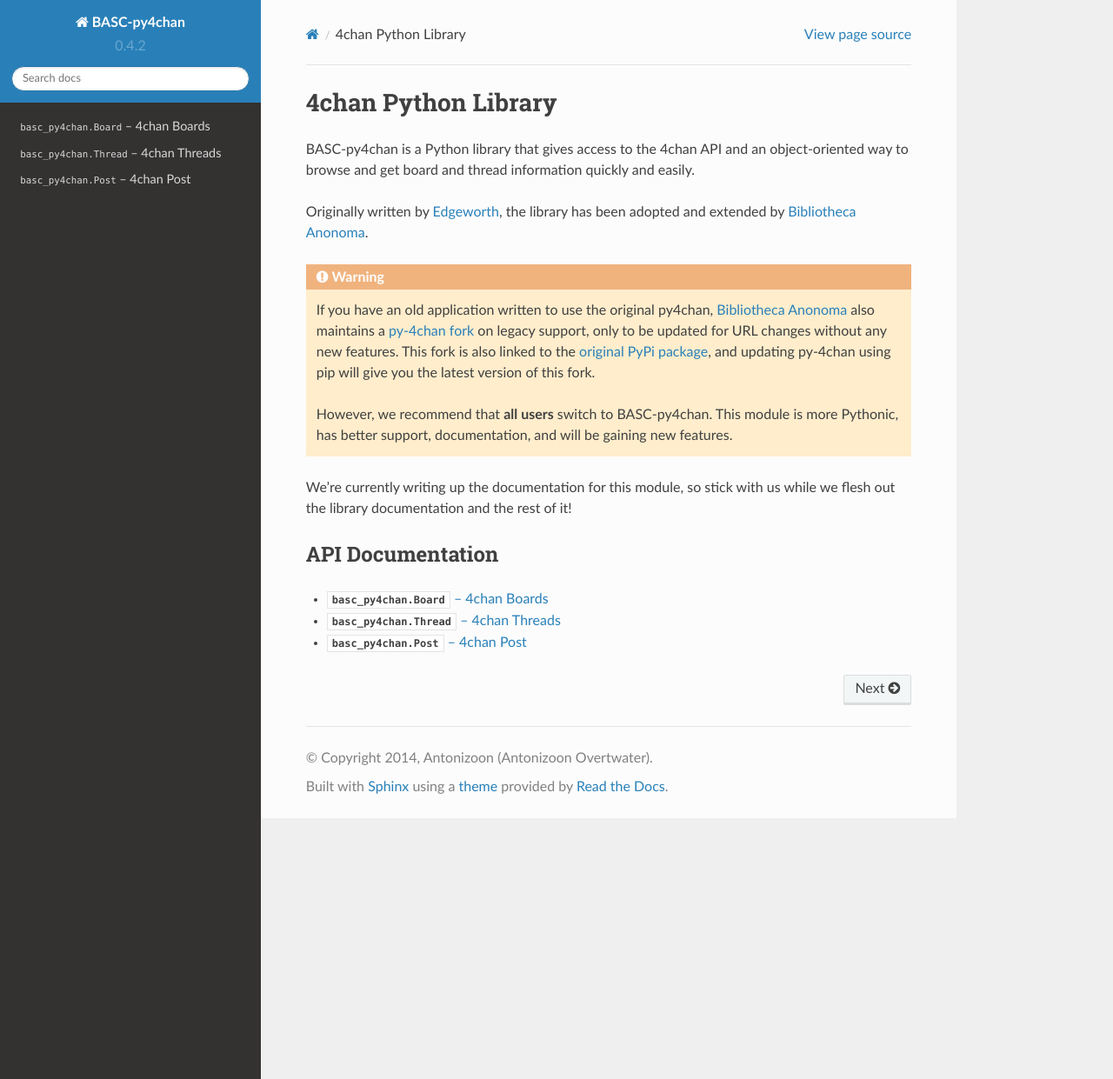
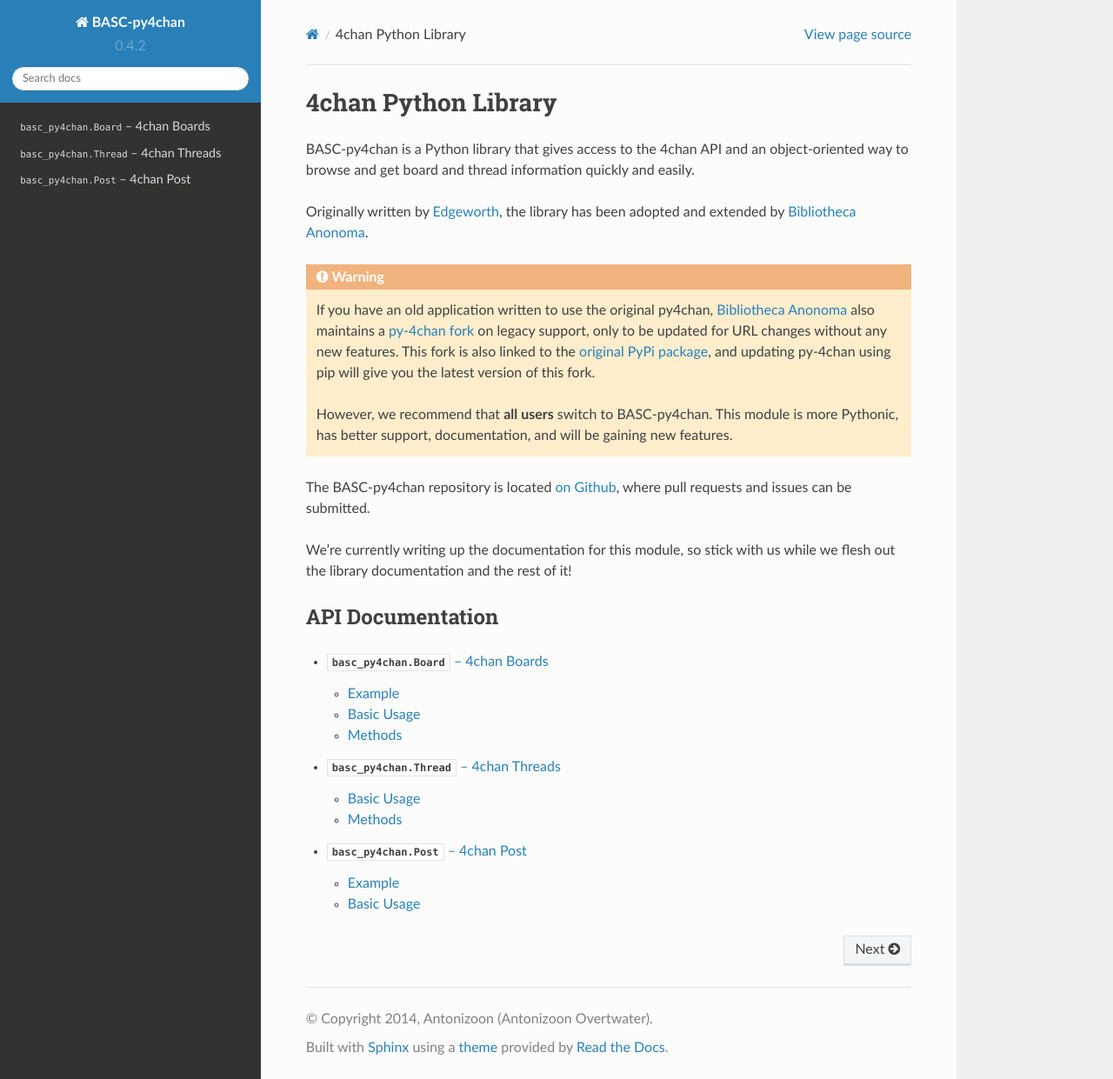
Before and after one commit to bibanon/BASC-py4chan, a Sphinx documentation site: the page built from docs/index.rst, in a window 1280 px wide and 1241 px high. Shown: the whole window at 87% size. Built offline with Sphinx 7.4.7 and the Read the Docs theme 2.0.0, drawn with Linux system fonts in a browser that asks for light colours; pages that are not in the unit, such as notebooks, are missing from menus.

Commit message:
Section out docs, make lots nicer

```diff
--- a/docs/index.rst
+++ b/docs/index.rst
@@ -8,6 +8,8 @@ Originally written by `Edgeworth <https://github.com/e000/py-4chan>`_, the libra
     If you have an old application written to use the original py4chan, `Bibliotheca Anonoma <https://github.com/bibanon>`_ also maintains a `py-4chan fork <https://github.com/bibanon/py-4chan>`_ on legacy support, only to be updated for URL changes without any new features. This fork is also linked to the `original PyPi package <https://pypi.python.org/pypi/py-4chan>`_, and updating py-4chan using pip will give you the latest version of this fork.
 
     However, we recommend that **all users** switch to BASC-py4chan. This module is more Pythonic, has better support, documentation, and will be gaining new features.
+
+The BASC-py4chan repository is located `on Github <https://github.com/bibanon/BASC-py4chan>`_, where pull requests and issues can be submitted.
 
 We're currently writing up the documentation for this module, so stick with us while we flesh out the library documentation and the rest of it!
 
--- a/docs/library/board.rst
+++ b/docs/library/board.rst
@@ -2,6 +2,9 @@
 ==========================================
 
 :class:`basc_py4chan.Board` provides access to a 4chan board including checking if threads exist, retrieving appropriate :class:`basc_py4chan.Thread` objects, and returning lists of all the threads that exist on the given board.
+
+Example
+-------
 
 Here is a sample application that grabs and uses Board information::
 
@@ -12,8 +15,13 @@ Here is a sample application that grabs and uses Board information::
     str_thread_ids = [str(id) for id in board.get_all_thread_ids()]
     print('Active threads on /tg/:', ', '.join(str_thread_ids))
 
+Basic Usage
+-----------
 
 .. autoclass:: basc_py4chan.Board
+
+Methods
+-------
 
     .. automethod:: basc_py4chan.Board.__init__
 
--- a/docs/library/post.rst
+++ b/docs/library/post.rst
@@ -2,6 +2,9 @@
 =======================================
 
 :class:`basc_py4chan.Post` allows for standard access to a 4chan post.
+
+Example
+-------
 
 Here is a sample application that grabs and prints :class:`basc_py4chan.Thread` and :class:`basc_py4chan.Post` information:
 
@@ -38,6 +41,8 @@ Here is a sample application that grabs and prints :class:`basc_py4chan.Thread`
     print('Replies',    thread.replies)
     print('All posts',  thread.all_posts)
 
+Basic Usage
+-----------
 
 .. autoclass:: basc_py4chan.Post
 
--- a/docs/library/thread.rst
+++ b/docs/library/thread.rst
@@ -3,8 +3,13 @@
 
 :class:`basc_py4chan.Thread` allows for standard access to a 4chan thread, including listing all the posts in the thread, information such as whether the thread is locked and stickied, and lists of attached file URLs or thumbnails.
 
+Basic Usage
+-----------
 
 .. autoclass:: basc_py4chan.Thread
+
+Methods
+-------
 
     Thread objects are not instantiated directly, but instead through the appropriate :class:`basc_py4chan.Board` methods such as :meth:`basc_py4chan.Board.get_thread`.
 
```
